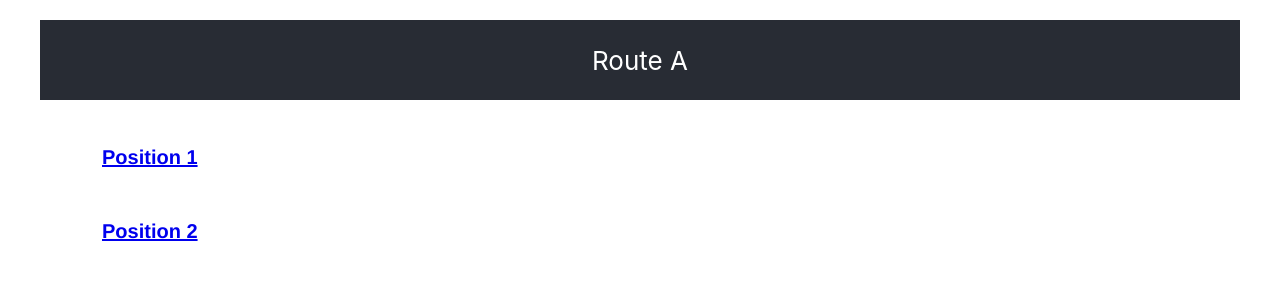
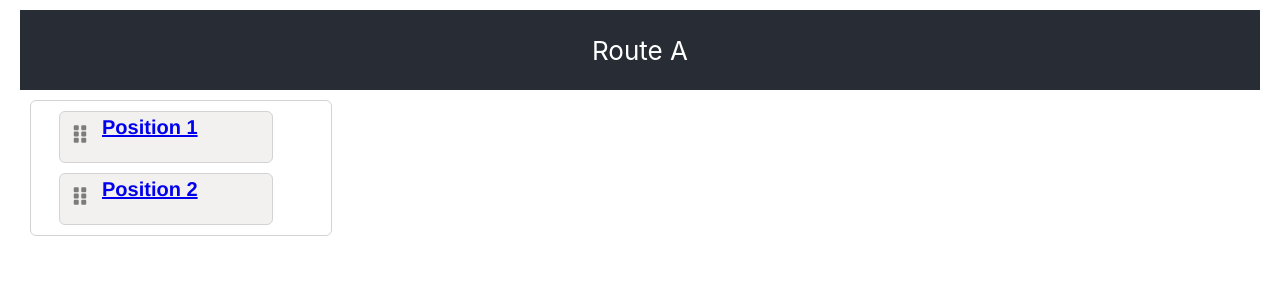
Before and after one commit to michdsouza/routes-app, a React (Create React App) app: page / in a window 1280 px wide. Shown: the top 300 px of the page. Built offline with nearby package versions, Linux system fonts and the light colour scheme.

Commit message:
Added react icons and some css

```diff
--- a/package.json
+++ b/package.json
@@ -6,6 +6,7 @@
     "react": "^16.5.2",
     "react-beautiful-dnd": "^9.0.2",
     "react-dom": "^16.5.2",
+    "react-icons": "^3.2.2",
     "react-router-dom": "^4.3.1",
     "react-scripts": "2.0.3"
   },
--- a/src/components/Position.css
+++ b/src/components/Position.css
@@ -1,12 +1,12 @@
 * {margin: 0; padding: 0;}
 
 div {
-  margin: 20px;
+  margin: 10px;
 }
 
 ul {
   list-style-type: none;
-  width: 200px;
+  width: 250px;
 }
 
 h3 {
@@ -14,12 +14,29 @@ h3 {
 }
 
 li {
-  padding: 2px;
+  margin: 8px;
 }
 
 li:hover {
-  background: #eee;
   cursor: pointer;
+}
+
+.droppable {
+  border: 1px solid lightgrey;
+  width: 300px;
+  border-radius: 6px;
+}
+
+.container {
+  display: flex;
+  border: 1px solid lightgrey;
+  border-radius: 6px;
+  background-color: rgb(243, 240, 240);
+}
+
+.handler {
+  color: rgb(126, 123, 123);
+  margin-right: 2px;
 }
 
 img {
--- a/src/components/Position.js
+++ b/src/components/Position.js
@@ -18,7 +18,7 @@ export default class Position extends Component {
           <img alt="yum" src={position.image} />
           <p><b>Id:</b> {position.id}</p>
           <p><b>Name:</b> {position.name}</p>
-        </div>;
+        </div>
     }
 
     return <div>{positionData}</div>
--- a/src/components/PositionsList.js
+++ b/src/components/PositionsList.js
@@ -1,16 +1,20 @@
-import React, { Component } from "react"
-import "./Position.css"
-import { Draggable } from "react-beautiful-dnd"
-import { Link } from "react-router-dom"
+import React, { Component } from 'react'
+import './Position.css'
+import { Draggable } from 'react-beautiful-dnd'
+import { Link } from 'react-router-dom'
+import { FaGripVertical } from "react-icons/fa";
 
 export default class PositionsList extends Component {
   positionLink(position, index) {
     return <li key={position.id}>
         <Draggable draggableId={position.id} index={index}>
-          {provided => <div {...provided.draggableProps} {...provided.dragHandleProps} ref={provided.innerRef}>
+          {(provided, snapshot) => <div {...provided.draggableProps} ref={provided.innerRef} isDragging={snapshot.isDragging}>
               <h3>
-                <Link to={`/positions/${position.id}`}>
-                  {position.name}
+              <Link className='container' to={`/positions/${position.id}`}>
+                <div {...provided.dragHandleProps}>
+                  <FaGripVertical className="handler" />
+                </div>
+                {position.name}
                 </Link>
               </h3>
             </div>}
--- a/src/components/RoutesContainer.js
+++ b/src/components/RoutesContainer.js
@@ -8,7 +8,7 @@ export default class RoutesContainer extends Component {
     return <div>
         <header className="Routes-header">{this.props.route.title}</header>
         <Droppable droppableId={this.props.route.id}>
-          {provided => <div ref={provided.innerRef} {...provided.droppableProps}>
+          {provided => <div className='droppable' ref={provided.innerRef} {...provided.droppableProps}>
               <PositionsList positions={this.props.positions} />
               {provided.placeholder}
             </div>}
```
Also changed, not shown: 1 other file (tests, documents, lock files or other folders).
